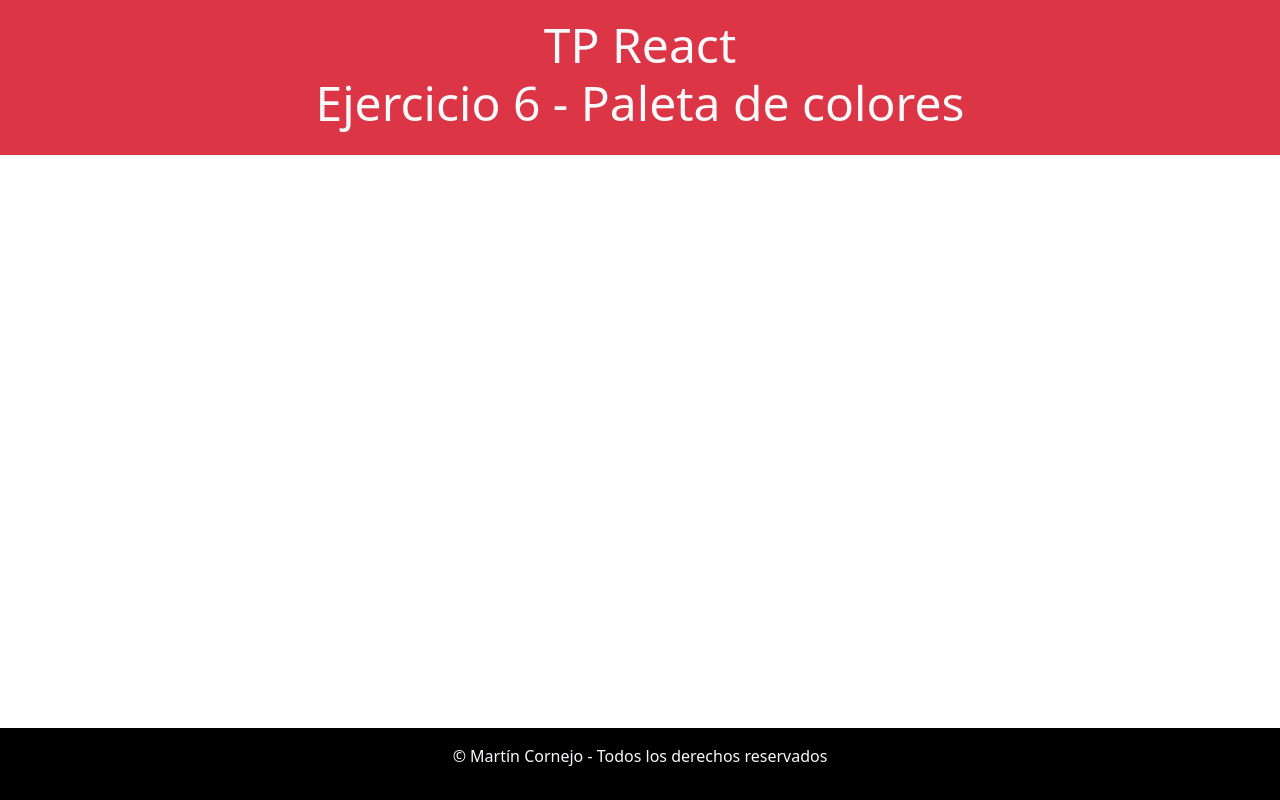
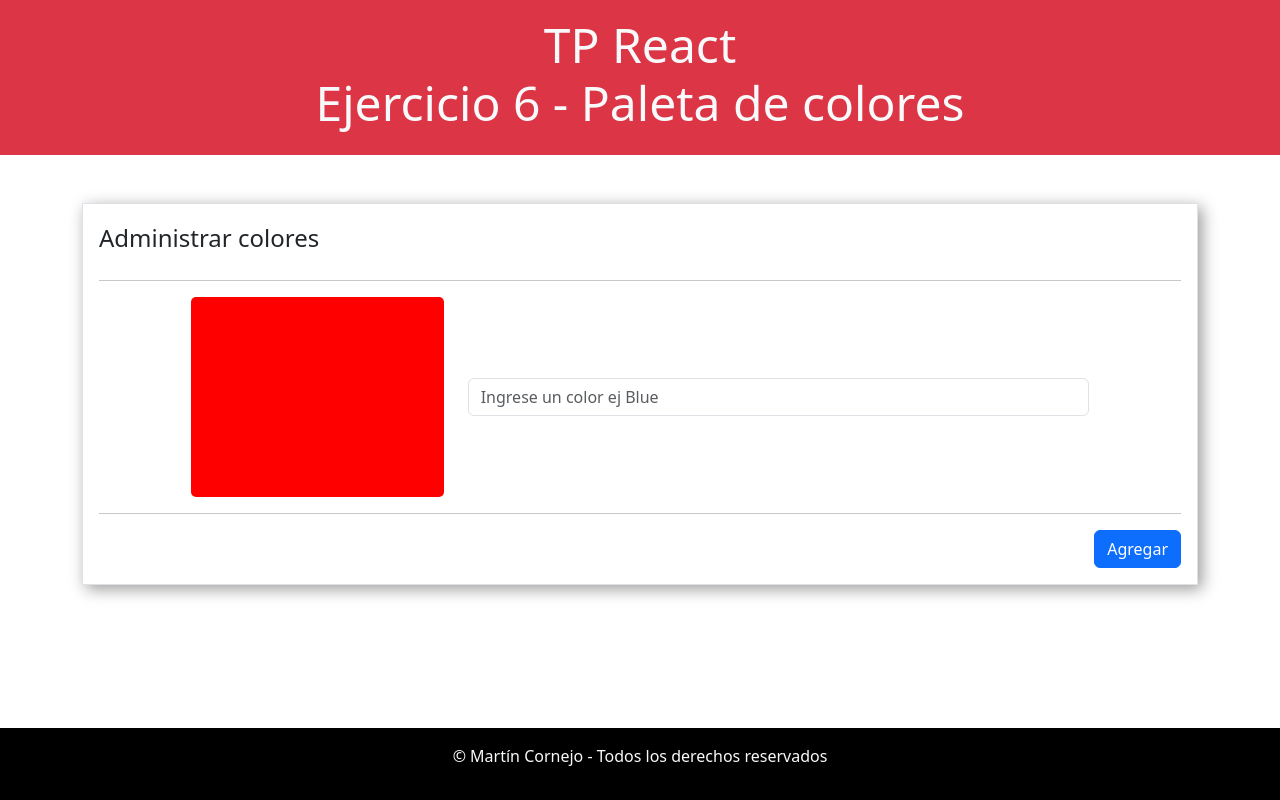
Before and after one commit to MartinCCornejo/paletaDeColoresConBackend, a React (Vite) app: page / in a window 1280 px wide. Built offline with nearby package versions, Linux system fonts and the light colour scheme.

Commit message:
Terminado el maquetado del formulario de colores

```diff
--- a/src/App.css
+++ b/src/App.css
@@ -1,5 +1,17 @@
 #root{
-  min-height: 100vh;
   display: flex;
   flex-direction: column;
+  min-height: 100vh;
+  background: #;
 }
+
+.box{
+  width: 100%;
+  height: 200px;
+  background: red;
+  border-radius: 5px;
+}
+
+.box-shadow{
+  box-shadow: 4px 4px 15px rgba(0,0,0,0.4);
+}
--- a/src/App.jsx
+++ b/src/App.jsx
@@ -2,6 +2,7 @@ import "./App.css";
 import "bootstrap/dist/css/bootstrap.min.css";
 import Footer from "./components/Footer";
 import { Container } from "react-bootstrap";
+import FormularioColores from "./components/FormularioColores";
 
 function App() {
   return (
@@ -11,7 +12,9 @@ function App() {
           TP React <br></br> Ejercicio 6 - Paleta de colores
         </h1>
       </header>
-      <Container className="flex-grow-1"></Container>
+      <Container className="flex-grow-1">
+        <FormularioColores></FormularioColores>
+      </Container>
       <Footer></Footer>
     </>
   );
--- a/src/components/FormularioColores.jsx
+++ b/src/components/FormularioColores.jsx
@@ -1,9 +1,28 @@
-import { Form,Button } from "react-bootstrap";
+import { Form, Button, Row, Col } from "react-bootstrap";
 
 const FormularioColores = () => {
-    return (
-        <Form></Form>
-    );
+  return (
+    <Form className="my-5 border border-1 p-3 box-shadow">
+      <Form.Group controlId="formularioTarea">
+        <Form.Label className="fs-4">Administrar colores</Form.Label>
+        <hr></hr>
+        <Row className="justify-content-center align-items-center">
+          <Col md="3">
+            <div className="box"></div>
+          </Col>
+          <Col md="7">
+            <Form.Control type="text" placeholder="Ingrese un color ej Blue" />
+          </Col>
+        </Row>
+        <hr></hr>
+        <div className="text-end">
+          <Button variant="primary" type="submit">
+            Agregar
+          </Button>{" "}
+        </div>
+      </Form.Group>
+    </Form>
+  );
 };
 
 export default FormularioColores;
```
Also changed, not shown: src/components/ContenedorColores.jsx (added, +11 -0 lines), src/components/Color.jsx (added).
